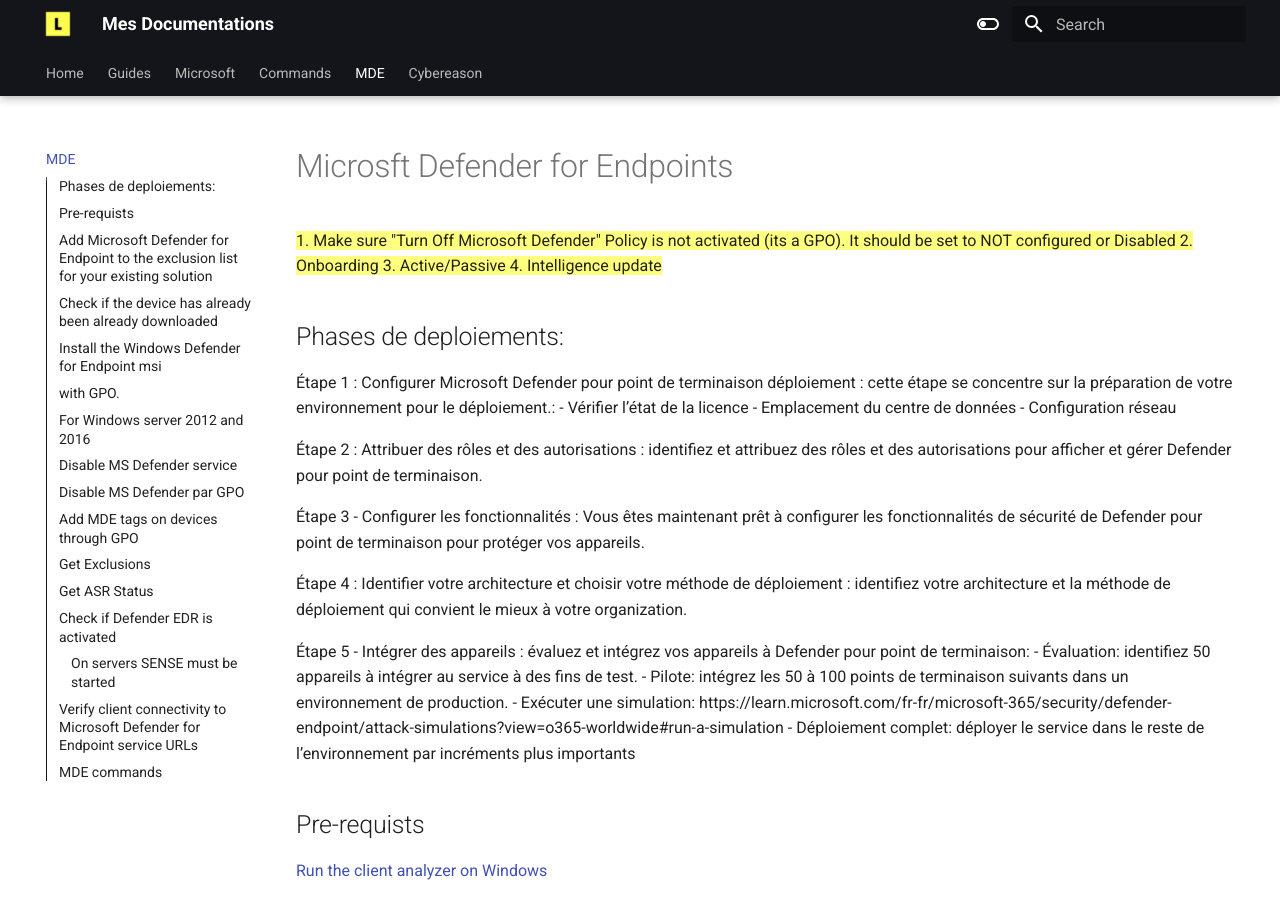
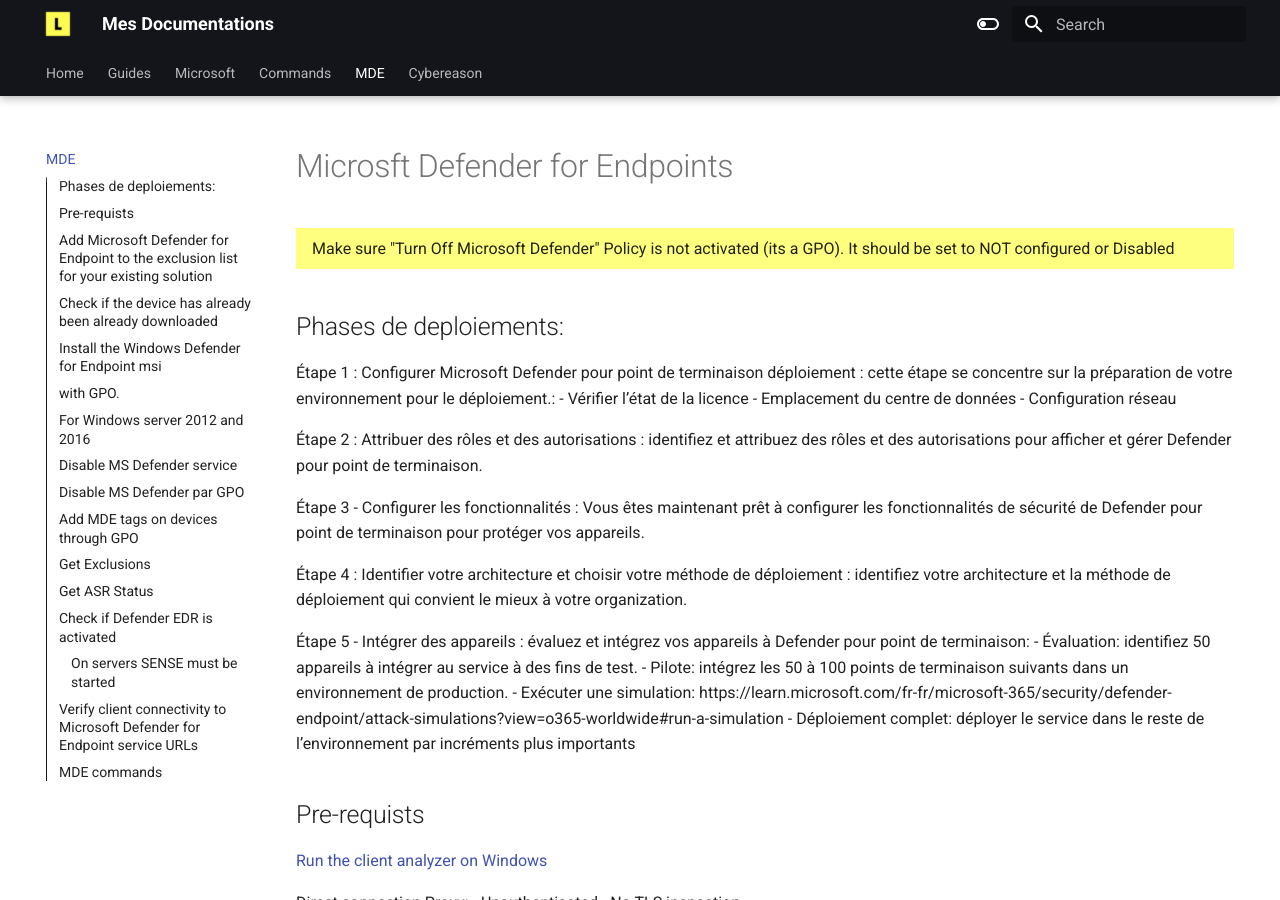
Before and after one commit to jipjab/docs, an MkDocs documentation site: the page built from docs/MDE.md, in a window 1280 px wide and 900 px high. Built offline with MkDocs 1.6.1 and Material for MkDocs 9.7.7, drawn with Linux system fonts in a browser that asks for light colours.

Commit message:
Update MDE.md

```diff
--- a/docs/MDE.md
+++ b/docs/MDE.md
@@ -1,9 +1,8 @@
 # Microsft Defender for Endpoints
 {==
-1. Make sure "Turn Off Microsoft Defender" Policy is not activated (its a GPO). It should be set to NOT configured or Disabled
-2. Onboarding
-3. Active/Passive
-4. Intelligence update
+
+Make sure "Turn Off Microsoft Defender" Policy is not activated (its a GPO). It should be set to NOT configured or Disabled
+
 ==}
 ## Phases de deploiements:
 Étape 1 : Configurer Microsoft Defender pour point de terminaison déploiement : cette étape se concentre sur la préparation de votre environnement pour le déploiement.:
```
